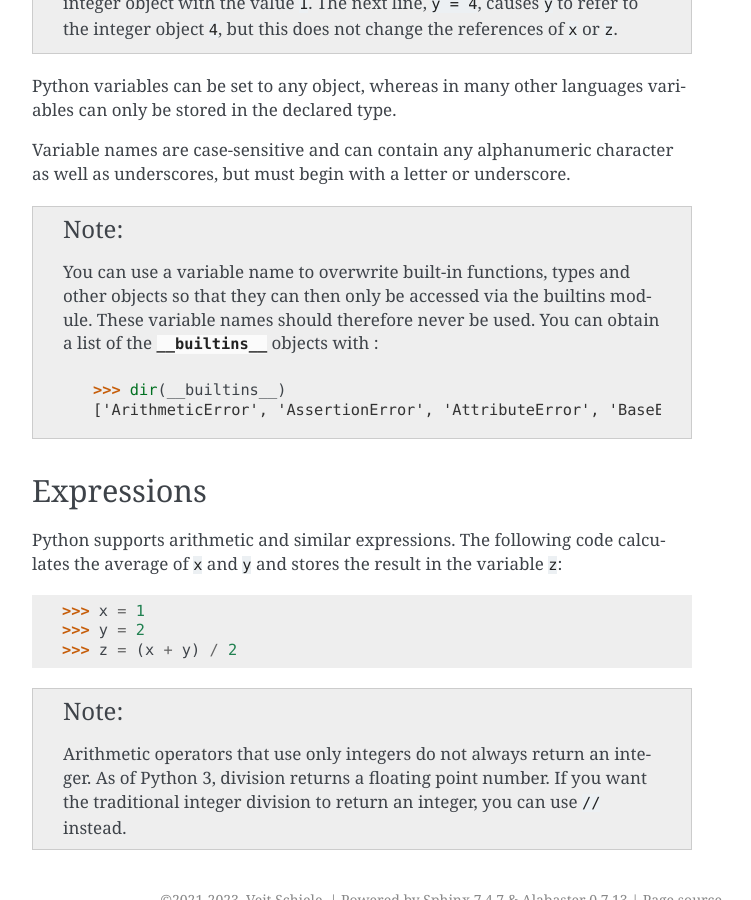
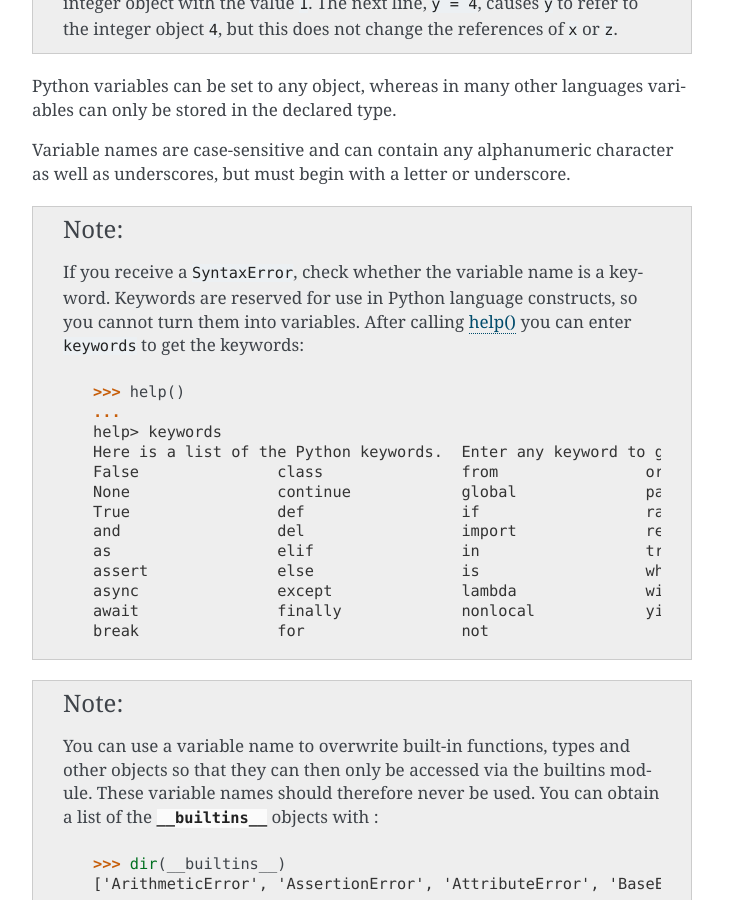
Before and after one commit to veit/python-basics-tutorial, a Sphinx documentation site: the page built from docs/variables-expressions.rst, in a window 1280 px wide and 900 px high, scrolled down 930 px. Shown: the whole window, without its empty margins (388-1139 px from the left). Built offline with Sphinx 7.4.7, drawn with Linux system fonts in a browser that asks for light colours; pages that are not in the unit, such as notebooks, are missing from menus.

Commit message:
:memo: Add note for keyword as variable names

```diff
--- a/docs/explore.rst
+++ b/docs/explore.rst
@@ -3,6 +3,8 @@ Exploring Python
 
 Whether you use IDLE or the interactive shell, there are some useful functions
 to explore Python.
+
+.. _help:
 
 ``help()``
 ----------
--- a/docs/variables-expressions.rst
+++ b/docs/variables-expressions.rst
@@ -53,6 +53,28 @@ Variable names are case-sensitive and can contain any alphanumeric character as
 well as underscores, but must begin with a letter or underscore.
 
 .. note::
+   If you receive a ``SyntaxError``, check whether the variable name is a
+   keyword. Keywords are reserved for use in Python language constructs, so you
+   cannot turn them into variables. After calling :ref:`help` you can enter
+   ``keywords`` to get the keywords:
+
+   .. code-block::
+
+      >>> help()
+      ...
+      help> keywords
+      Here is a list of the Python keywords.  Enter any keyword to get more help.
+      False               class               from                or
+      None                continue            global              pass
+      True                def                 if                  raise
+      and                 del                 import              return
+      as                  elif                in                  try
+      assert              else                is                  while
+      async               except              lambda              with
+      await               finally             nonlocal            yield
+      break               for                 not
+
+.. note::
    You can use a variable name to overwrite built-in functions, types and other
    objects so that they can then only be accessed via the :doc:`builtins
    <python3:library/builtins>` module. These variable names should therefore
```
